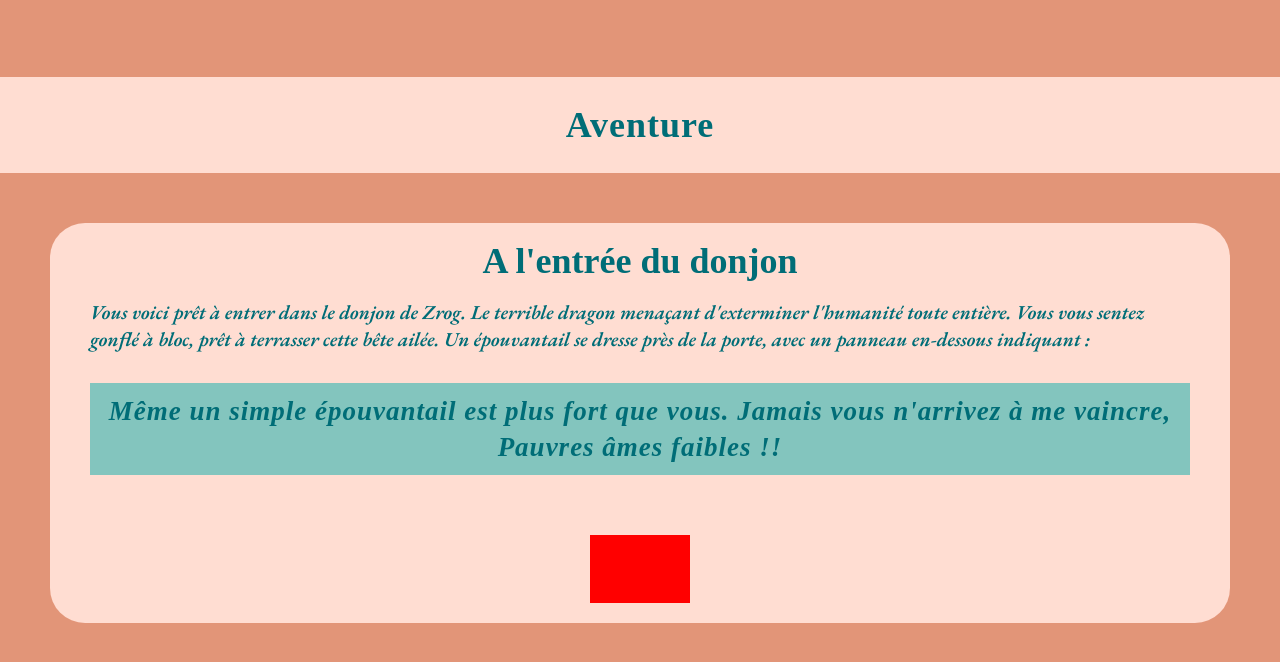
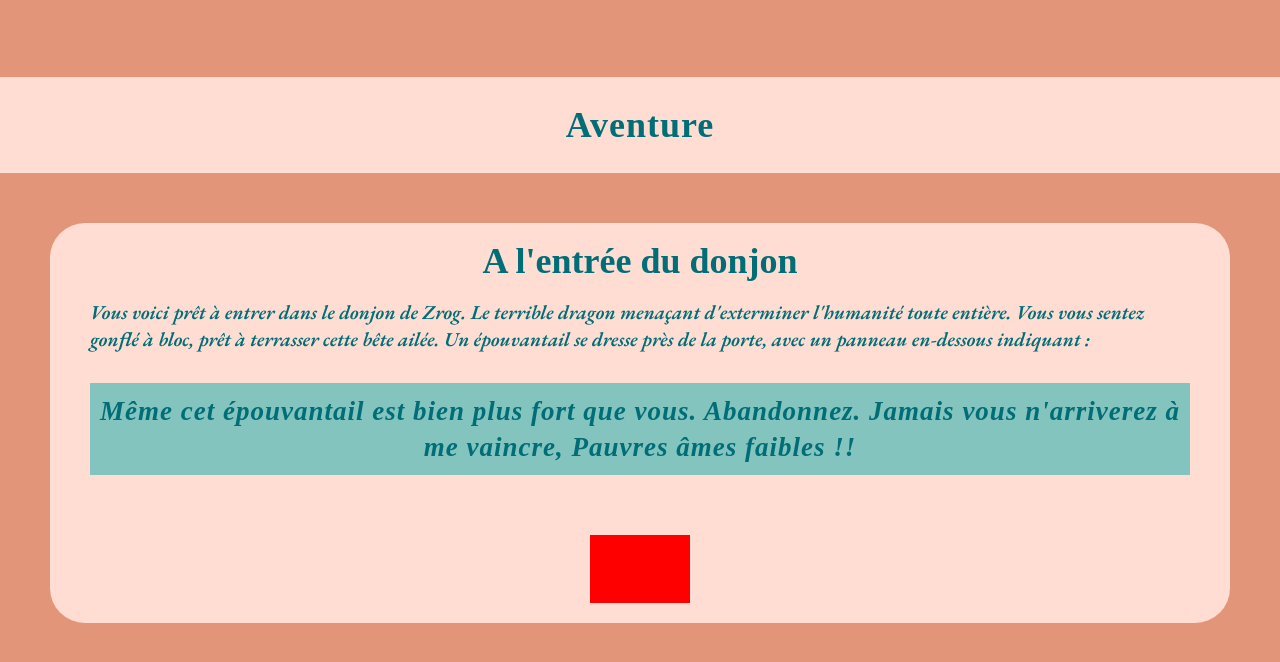
Before and after one commit to GoutteDooo/aventure, a React (Vite) app in the folder aventure-react/: page /adventure in a window 1280 px wide. Shown: the top 662 px of the page. Built offline with nearby package versions, Linux system fonts and the light colour scheme; a web font is replaced by a local one; what @midudev/tailwind-animations would draw is missing.

Commit message:
feat: add infos calculs dans datas.md

```diff
--- a/aventure-react/src/data/adventureData.js
+++ b/aventure-react/src/data/adventureData.js
@@ -7,8 +7,8 @@ const storySteps = [
     text: `Vous voici prêt à entrer dans le donjon de Zrog. Le terrible dragon menaçant d'exterminer l'humanité toute entière.
             Vous vous sentez gonflé à bloc, prêt à terrasser cette bête ailée.
             Un épouvantail se dresse près de la porte, avec un panneau en-dessous indiquant :`,
-    speak: `Même un simple épouvantail est plus fort que vous.
-    Jamais vous n'arrivez à me vaincre, Pauvres âmes faibles !!`,
+    speak: `Même cet épouvantail est bien plus fort que vous.
+    Abandonnez. Jamais vous n'arriverez à me vaincre, Pauvres âmes faibles !!`,
     choices: [
       { text: `Affronter l'épouvantail (didacticiel)`, nextId: 2 },
       { text: `Entrer dans le donjon`, nextId: 3 },
```
Also changed, not shown: aventure-react/src/utils/datas.md (+9 -1 lines).
